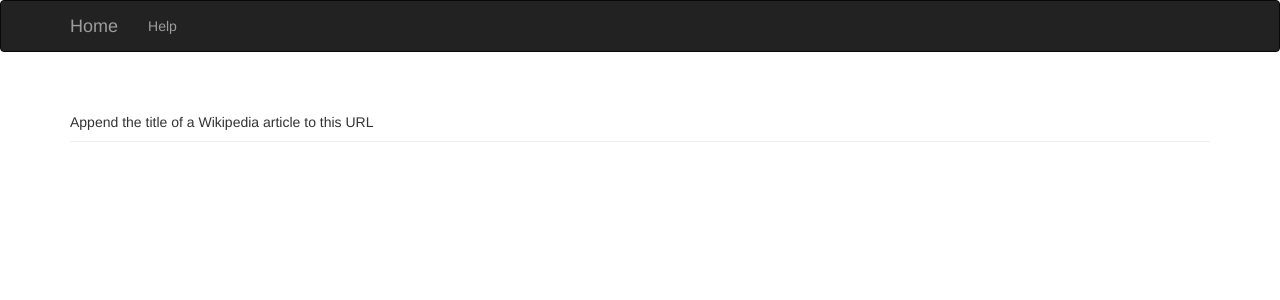
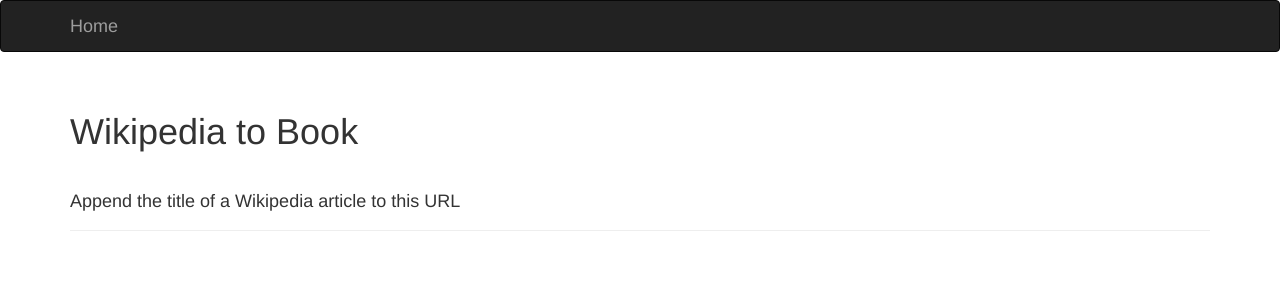
Before and after one commit to jeremyfreudberg/Wikipedia_to_Book, a Flask app: page / in a window 1280 px wide. Shown: the top 300 px of the page. Run offline with Flask 2, Linux system fonts and the light colour scheme; some libraries are stand-ins or nearby versions.

Commit message:
Make some front-end tweaks

```diff
--- a/templates/error.html
+++ b/templates/error.html
@@ -1,5 +1,5 @@
 {% extends 'pretty.html' %}
 {% block title %}{{ num }}{% endblock %}
 {% block page_content %}
-<h1>Error {{ num }}</h1>
+<h4>Error {{ num }}</h4>
 {% endblock %}
--- a/templates/pretty.html
+++ b/templates/pretty.html
@@ -4,20 +4,20 @@
 <div class="navbar navbar-inverse" role="navigation">
 <div class = 'container'>
     <div class = 'navbar-header'>
-        <button type='button' class='navbar-toggle'
+        <!--<button type='button' class='navbar-toggle'
         data-toggle = 'collapse' data-target = '.navbar-collapse'>
             <span class='sr-only'>Toggle Navigation</span>
             <span class="icon-bar"</span>
             <span class="icon-bar"</span>
             <span class="icon-bar"</span>
-            </button>
+            </button>-->
         <a class='navbar-brand' href='#'>Home</a>
     </div>
-    <div class='navbar-collapse collapse'>
+    <!--<div class='navbar-collapse collapse'>
         <ul class='nav navbar-nav'>
             <li><a href='#'>Help</a></li>
         </ul>
-    </div>
+    </div>-->
 </div>
 </div>
 {% endblock %}
@@ -25,8 +25,9 @@
 {% block content %}
 <div class='container'>
     <div class ='page-header'>
+	<h1>Wikipedia to Book</h1><br>
         {% block page_content %}
-		{{ result }}
+		<h4>{{ result }}</h4>
 		{% endblock %}
     </div>
 </div>
```
